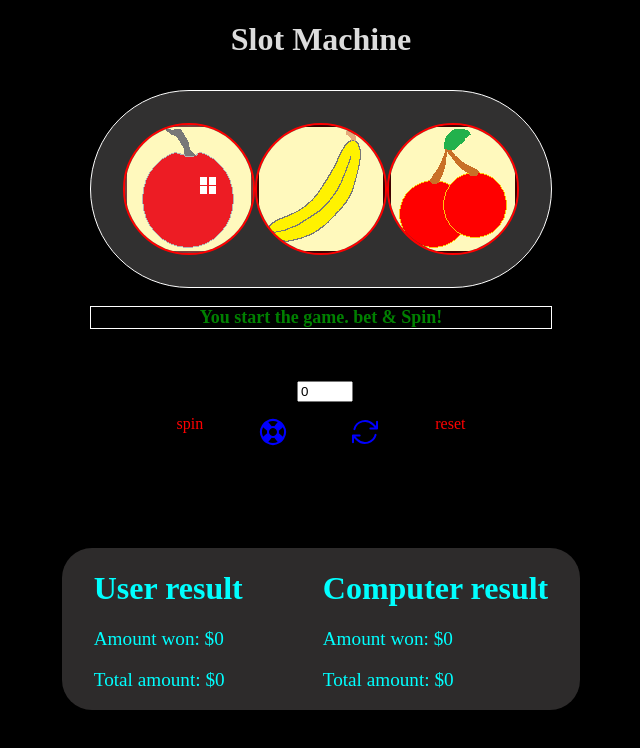
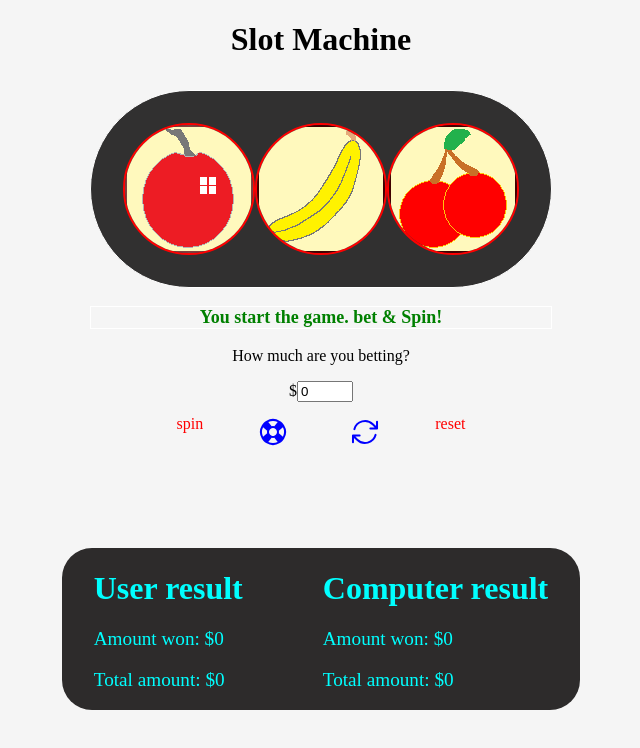
Before and after one commit to Okashe/slotmachine, a React (Create React App) app: page / in a window 1280 px wide. Shown: the top 748 px of the page, without its empty margins (319-959 px from the left). Built offline with nearby package versions, Linux system fonts and the light colour scheme.

Commit message:
minor update

```diff
--- a/src/index.css
+++ b/src/index.css
@@ -1,5 +1,5 @@
 body{
-   background-color: #000000;
+   background-color: whitesmoke;
 
 }
 .html{
@@ -24,7 +24,7 @@ body{
 .title{
   text-align: center;
   margin-bottom: 2rem;
-  color:gainsboro;
+  color:rgb(0, 0, 0);
 }
 .container{
   display: flex;
```
